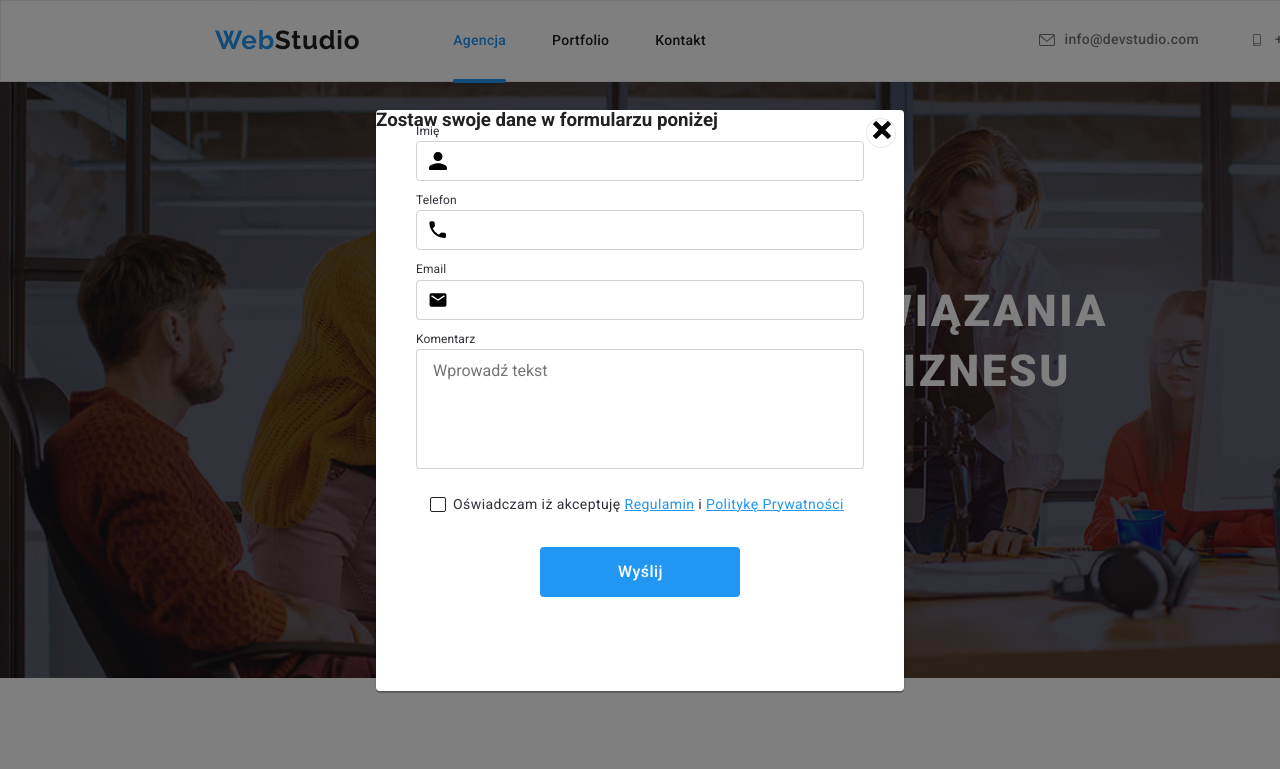
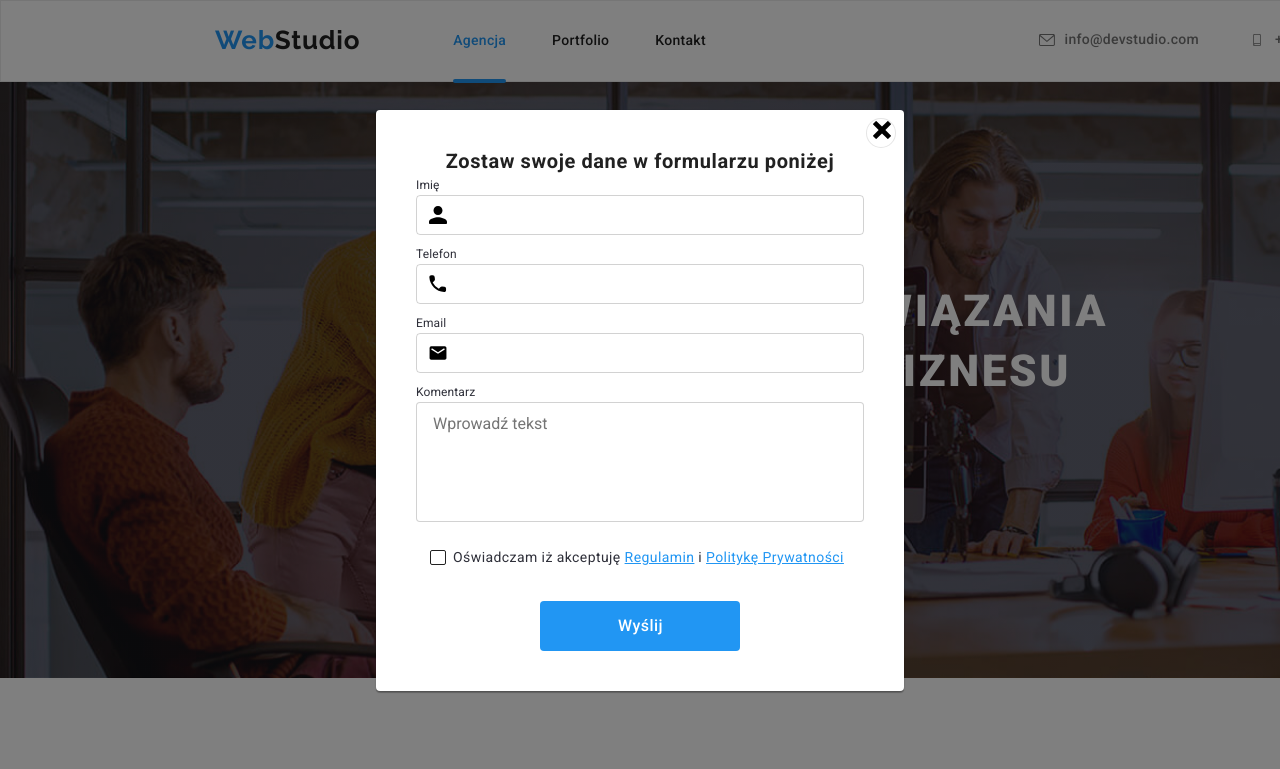
Before and after one commit to patryk956/goit-markup-hw-07, a plain HTML site: page index.html in a window 1280 px wide. Both pictures are taken after a click on the button "Zamów usługe". Shown: the top 769 px of the page. Drawn offline with nearby package versions, Linux system fonts and the light colour scheme; files that its build step writes are made by us from their sources.

Commit message:
Update index.html

```diff
--- a/index.html
+++ b/index.html
@@ -275,7 +275,7 @@
     <div class="backdrop is-hidden" data-modal>
       <div class="modal">
 <button class="modal__close" data-modal-close><svg width="18px" height="18px"><use href="./images/icons.svg#icon-cross"></use></svg></button>
-  <h3 class="modal_header" id="service-head">Zostaw swoje dane w formularzu poniżej</h3>
+  <h3 class="modal__header" id="service-head">Zostaw swoje dane w formularzu poniżej</h3>
   <div class="form" role="group">
     <form name="personal-info" class="form__personal-info">
       <label for="client-name" class="form__label">Imię</label>
```
